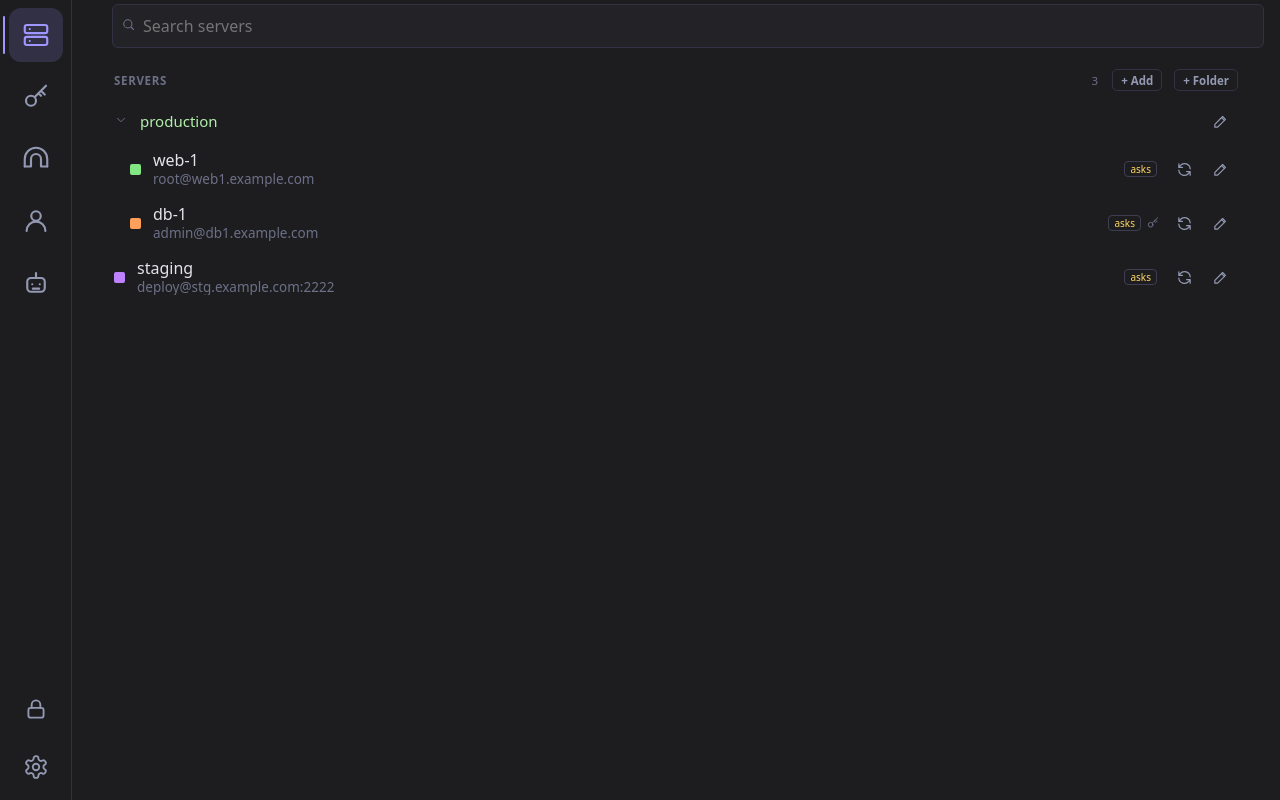
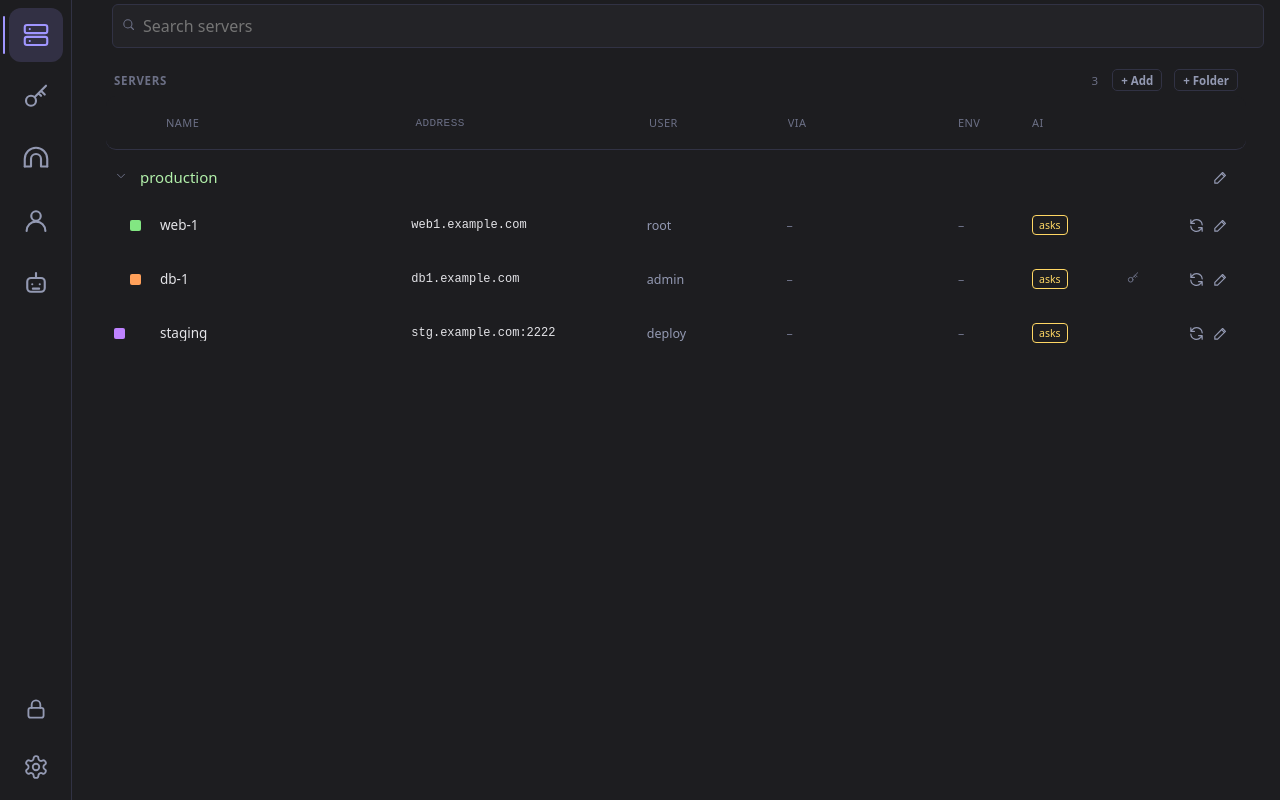
Before and after one commit to seyadog/oso-tools, a website built with Vite: page ui/index.html in a window 1280 px wide. Built offline with nearby package versions, Linux system fonts and the light colour scheme.

Commit message:
Servers list is a sortable table with Env and AI columns

```diff
--- a/ui/src/app.ts
+++ b/ui/src/app.ts
@@ -1574,10 +1574,17 @@ export class App {
   }
 
   /** The rows of the tree, flattened: folders open or closed, servers inside. */
+  /** The servers in the order of the chosen column (names break ties); with no column chosen, as they are. */
+  private sorted(list: Server[]): Server[] {
+    const { key, dir } = this.sort;
+    if (!key) return list;
+    return [...list].sort((x, y) => dir * this.sortValue(x, key).localeCompare(this.sortValue(y, key), undefined, { sensitivity: "base", numeric: true }) || x.name.localeCompare(y.name));
+  }
+
   private rows(): { kind: "folder" | "server"; id: number; depth: number }[] {
     const out: { kind: "folder" | "server"; id: number; depth: number }[] = [];
     if (this.filter) {
-      this.visibleServers().forEach((s) => out.push({ kind: "server", id: s.id, depth: 0 }));
+      this.sorted(this.visibleServers()).forEach((s) => out.push({ kind: "server", id: s.id, depth: 0 }));
       return out;
     }
     const walk = (parent: number | null, depth: number) => {
@@ -1585,7 +1592,7 @@ export class App {
         out.push({ kind: "folder", id: f.id, depth });
         if (f.expanded) walk(f.id, depth + 1);
       }
-      for (const s of this.tree.servers.filter((s) => s.parent === parent)) out.push({ kind: "server", id: s.id, depth });
+      for (const s of this.sorted(this.tree.servers.filter((s) => s.parent === parent))) out.push({ kind: "server", id: s.id, depth });
     };
     walk(null, 0);
     return out;
@@ -1674,6 +1681,54 @@ export class App {
   }
 
   /** The folders and servers, or what to do when there are none. */
+  /** The sort of the servers table (kept between runs): by which column, and which way. */
+  private sort: { key: string; dir: 1 | -1 } = (() => {
+    try {
+      const v = JSON.parse(localStorage.getItem("oso.servers.sort") ?? "null");
+      if (v && typeof v.key === "string" && (v.dir === 1 || v.dir === -1)) return v;
+    } catch {
+      /* the default */
+    }
+    return { key: "", dir: 1 };
+  })();
+
+  /** The value a column is sorted by. */
+  private sortValue(s: Server, key: string): string {
+    switch (key) {
+      case "name": return s.name;
+      case "address": return s.host;
+      case "user": return s.user;
+      case "via": return s.jump != null ? (this.tree.servers.find((x) => x.id === s.jump)?.name ?? "") : "";
+      case "env": return ({ production: "0", staging: "1", dev: "2" } as Record<string, string>)[s.env_kind ?? ""] ?? "9";
+      case "ai": return ({ blocked: "0", ask: "1", read_only_auto: "2" } as Record<string, string>)[s.ai_policy] ?? "9";
+      default: return "";
+    }
+  }
+
+  private tableHead(): HTMLElement {
+    const head = el("div", { class: "row trow thead", role: "row" }, el("span", { class: "dot", style: "background:transparent" }));
+    const cols: [string, string, string][] = [["name", "Name", "c-name txt"], ["address", "Address", "c-addr"], ["user", "User", "c-user"], ["via", "Via", "c-via"], ["env", "Env", "c-env"], ["ai", "AI", "c-ai"]];
+    for (const [key, label, cls] of cols) {
+      const on = this.sort.key === key;
+      const b = el("button", { type: "button", class: `c ${cls} th${on ? " on" : ""}`, title: `Sort by ${label.toLowerCase()}`, "data-sort": key }, label + (on ? (this.sort.dir === 1 ? " \u25B4" : " \u25BE") : ""));
+      b.onclick = () => {
+        // a second click flips the way; a third goes back to the order of the folders
+        if (this.sort.key !== key) this.sort = { key, dir: 1 };
+        else if (this.sort.dir === 1) this.sort = { key, dir: -1 };
+        else this.sort = { key: "", dir: 1 };
+        try {
+          localStorage.setItem("oso.servers.sort", JSON.stringify(this.sort));
+        } catch {
+          /* not remembered */
+        }
+        this.renderSidebar();
+      };
+      head.append(b);
+    }
+    head.append(el("span", { class: "tail" }), el("span", { class: "acts-h" }));
+    return head;
+  }
+
   private renderServerRows() {
     const rows = this.rows();
     if (rows.length === 0) {
@@ -1682,6 +1737,7 @@ export class App {
       return;
     }
     const open = this.openServerIds();
+    this.treeEl.append(this.tableHead());
     for (const r of rows) {
       const sel = this.selected?.kind === r.kind && this.selected.id === r.id;
       const row = el("div", { class: `row${sel ? " sel" : ""}${r.kind === "folder" ? " folder" : ""}`, style: `padding-left:${8 + r.depth * 16}px`, "data-kind": r.kind, "data-id": String(r.id) });
@@ -1702,30 +1758,36 @@ export class App {
         };
       } else {
         const s = this.tree.servers.find((s) => s.id === r.id)!;
-        const tail = el("span", { class: "tail" });
-        // what tells servers apart at a glance: production / staging / dev, and what AI agents may do on it
-        if (s.env_kind) tail.append(el("span", { class: `tag env-${s.env_kind}`, title: `This is a ${s.env_kind} server` }, s.env_kind === "production" ? "prod" : s.env_kind));
-        if (s.ai_policy === "blocked") tail.append(el("span", { class: "tag ai-blocked", title: "AI agents cannot use this server" }, "no AI"));
-        else if (s.ai_policy === "ask") tail.append(el("span", { class: "tag ai-ask", title: "AI agents ask you before anything on this server" }, "asks"));
-        if (s.has_secret) tail.append(icon("key", 14));
+        row.classList.add("trow");
+        row.style.paddingLeft = "8px"; // the indent of a folder is inside the first column, so every column lines up
+        row.style.setProperty("--d", String(r.depth));
         const jumpName = s.jump != null ? this.tree.servers.find((x) => x.id === s.jump)?.name : undefined;
-        const where = `${s.user ? s.user + "@" : ""}${s.host}${s.port !== 22 ? ":" + s.port : ""}${jumpName ? " · via " + jumpName : ""}`;
-        const go = this.ibtn("play", "Open a terminal on this server", () => void this.openServer(s.id), false, "go");
-        go.style.cssText = "width:24px;height:24px";
-        go.onclick = (e) => {
-          e.stopPropagation();
-          void this.openServer(s.id);
-        };
-        const addr = el("small", { class: "copyable", title: "Click to copy the name, address, user or the ssh command" }, where);
+        const cell = (cls: string, text: string, title?: string) => el("span", { class: `c ${cls}${text ? "" : " none"}`, title }, text || "\u2013");
+        // the columns: Env (production is red, so it cannot be missed) and AI (what an agent may do on it)
+        const env = s.env_kind ? el("span", { class: `tag env-${s.env_kind}`, title: `This is a ${s.env_kind} server` }, s.env_kind === "production" ? "prod" : s.env_kind) : cell("env", "");
+        const ai =
+          s.ai_policy === "blocked"
+            ? el("span", { class: "tag ai-blocked", title: "AI agents cannot use this server" }, "never")
+            : s.ai_policy === "ask"
+              ? el("span", { class: "tag ai-ask", title: "AI agents ask you before anything on this server" }, "asks")
+              : el("span", { class: "tag ai-read", title: "AI agents read without asking; anything that changes something asks" }, "reads");
+        const addr = el("span", { class: "c c-addr copyable", title: "Click to copy the name, address, user or the ssh command" }, `${s.host}${s.port !== 22 ? ":" + s.port : ""}`);
         addr.onclick = (e) => {
           e.stopPropagation();
           showCopyCard(addr, copyRows(s, jumpName));
         };
+        const tail = el("span", { class: "tail" });
+        if (s.has_secret) tail.append(el("span", { class: "keyi", title: "Has a saved password or key" }, icon("key", 14)));
         row.append(
           el("span", { class: "dot", style: `background:${serverColor(s.id)}` }),
-          el("span", { class: "txt", title: `${s.user ? s.user + "@" : ""}${s.host}:${s.port}` }, el("b", {}, s.name), addr),
+          el("span", { class: "txt c-name", title: `${s.user ? s.user + "@" : ""}${s.host}:${s.port}` }, el("b", {}, s.name)),
+          addr,
+          cell("c-user", s.user),
+          cell("c-via", jumpName ?? "", jumpName ? `Reached through ${jumpName}` : undefined),
+          el("span", { class: "c c-env" }, env),
+          el("span", { class: "c c-ai" }, ai),
         );
-        if (open.has(s.id)) row.append(el("span", { class: "live", title: "Open" }));
+        if (open.has(s.id)) tail.append(el("span", { class: "live", title: "Open" }));
         const edit = this.ibtn("edit", "Edit this server (address, user, credentials...)", () => void this.serverForm(s), false, "edit");
         edit.style.cssText = "width:24px;height:24px";
         edit.onclick = (e) => {
@@ -1740,7 +1802,13 @@ export class App {
           const up = await this.be.serverPing(s.host, s.port).catch(() => false);
           toast(up ? `${s.name} answers.` : `${s.name} does not answer on port ${s.port}.`);
         };
-        row.append(tail, ...(PANEL_ONLY ? [ping] : []), edit, ...(PANEL_ONLY ? [] : [go]));
+        const go = this.ibtn("play", "Open a terminal on this server", () => void this.openServer(s.id), false, "go");
+        go.style.cssText = "width:24px;height:24px";
+        go.onclick = (e) => {
+          e.stopPropagation();
+          void this.openServer(s.id);
+        };
+        row.append(tail, el("span", { class: "racts" }, ...(PANEL_ONLY ? [ping] : []), edit, ...(PANEL_ONLY ? [] : [go])));
         row.onclick = () => {
           this.selected = r;
           this.renderSidebar();
--- a/ui/src/style.css
+++ b/ui/src/style.css
@@ -627,13 +627,33 @@ mark.sudo { background: rgba(255, 215, 100, .2); color: var(--amber); border-rad
 .ul-go[disabled] { opacity: .5; }
 .ul-cancel { color: var(--dim); padding: 8px 12px; }
 
-/* small labels on a server row */
-.row .tag { font-size: 10px; line-height: 1; padding: 2px 5px; border-radius: 4px; margin-right: 3px; border: 1px solid var(--line-2); color: var(--dim); }
-.row .tag.env-production { color: var(--red); border-color: var(--red); }
-.row .tag.env-staging { color: var(--amber); border-color: var(--amber); }
-.row .tag.env-dev { color: var(--green); border-color: var(--green); }
-.row .tag.ai-blocked { color: var(--red); }
-.row .tag.ai-ask { color: var(--amber); }
+/* the servers table: one line per server, columns line up */
+.tree { container-type: inline-size; }
+.row.trow { display: grid; grid-template-columns: 34px minmax(110px, 1.5fr) minmax(120px, 1.4fr) minmax(60px, .8fr) minmax(70px, 1fr) 62px 56px 40px 80px; column-gap: 12px; align-items: center; min-height: 34px; }
+.row.trow .c { overflow: hidden; text-overflow: ellipsis; white-space: nowrap; font-size: 12.5px; color: var(--dim); min-width: 0; }
+.row.trow .c.none { color: var(--muted); }
+.row.trow .c-name b { display: block; font-size: 13.5px; color: var(--fg); }
+.row.trow .c-addr { color: var(--fg); font-family: ui-monospace, "JetBrains Mono", monospace; font-size: 12px; }
+.row.trow .tail { justify-content: flex-end; gap: 6px; }
+.row.trow .racts { display: flex; justify-content: flex-end; }
+.row.trow .c-addr.copyable { cursor: copy; }
+.row.trow .c-addr.copyable:hover { text-decoration: underline dotted; }
+.row.thead { min-height: 26px; margin-top: 2px; border-bottom: 1px solid var(--line); border-radius: 0; position: sticky; top: 0; background: var(--bg); z-index: 2; }
+.row.thead:hover { background: var(--bg); }
+.row.thead .th { text-align: left; font-size: 11px; text-transform: uppercase; letter-spacing: .04em; color: var(--muted); }
+.row.thead .th:hover, .row.thead .th.on { color: var(--fg); }
+.row.trow .tag { font-size: 10.5px; line-height: 1; padding: 3px 6px; border-radius: 4px; border: 1px solid var(--line-2); color: var(--dim); }
+.row.trow .tag.env-production { color: var(--red); border-color: var(--red); }
+.row.trow .tag.env-staging { color: var(--amber); border-color: var(--amber); }
+.row.trow .tag.env-dev { color: var(--green); border-color: var(--green); }
+.row.trow .tag.ai-blocked { color: var(--red); border-color: var(--red); }
+.row.trow .tag.ai-ask { color: var(--amber); border-color: var(--amber); }
+.row.trow .tag.ai-read { color: var(--muted); border-color: var(--line); }
+/* a narrow panel keeps name, address and the labels that matter */
+@container (max-width: 640px) {
+  .row.trow { grid-template-columns: 34px minmax(90px, 1.5fr) minmax(100px, 1.4fr) 62px 56px 40px 80px; }
+  .row.trow .c-user, .row.trow .c-via { display: none; }
+}
 
 /* the copy card under a server's address */
 .copycard { position: fixed; z-index: 60; min-width: 250px; max-width: 420px; background: var(--bg-2); border: 1px solid var(--line-2); border-radius: 10px; box-shadow: 0 8px 28px rgba(0,0,0,.45); overflow: hidden; }
@@ -644,5 +664,6 @@ mark.sudo { background: rgba(255, 215, 100, .2); color: var(--amber); border-rad
 .cc-val { overflow: hidden; text-overflow: ellipsis; white-space: nowrap; user-select: text; }
 .cc-copy { color: var(--dim); font-size: 11px; padding: 4px; border-radius: 6px; flex: none; }
 .cc-copy:hover { background: var(--hover); color: var(--fg); }
-.row .txt small.copyable { cursor: copy; }
-.row .txt small.copyable:hover { color: var(--fg); text-decoration: underline dotted; }
+.row.trow .c-env, .row.trow .c-ai { overflow: visible; }
+.row.trow .tag { display: inline-block; line-height: 1.2; }
+.row.trow .dot { margin-left: calc(var(--d, 0) * 16px); }
```
